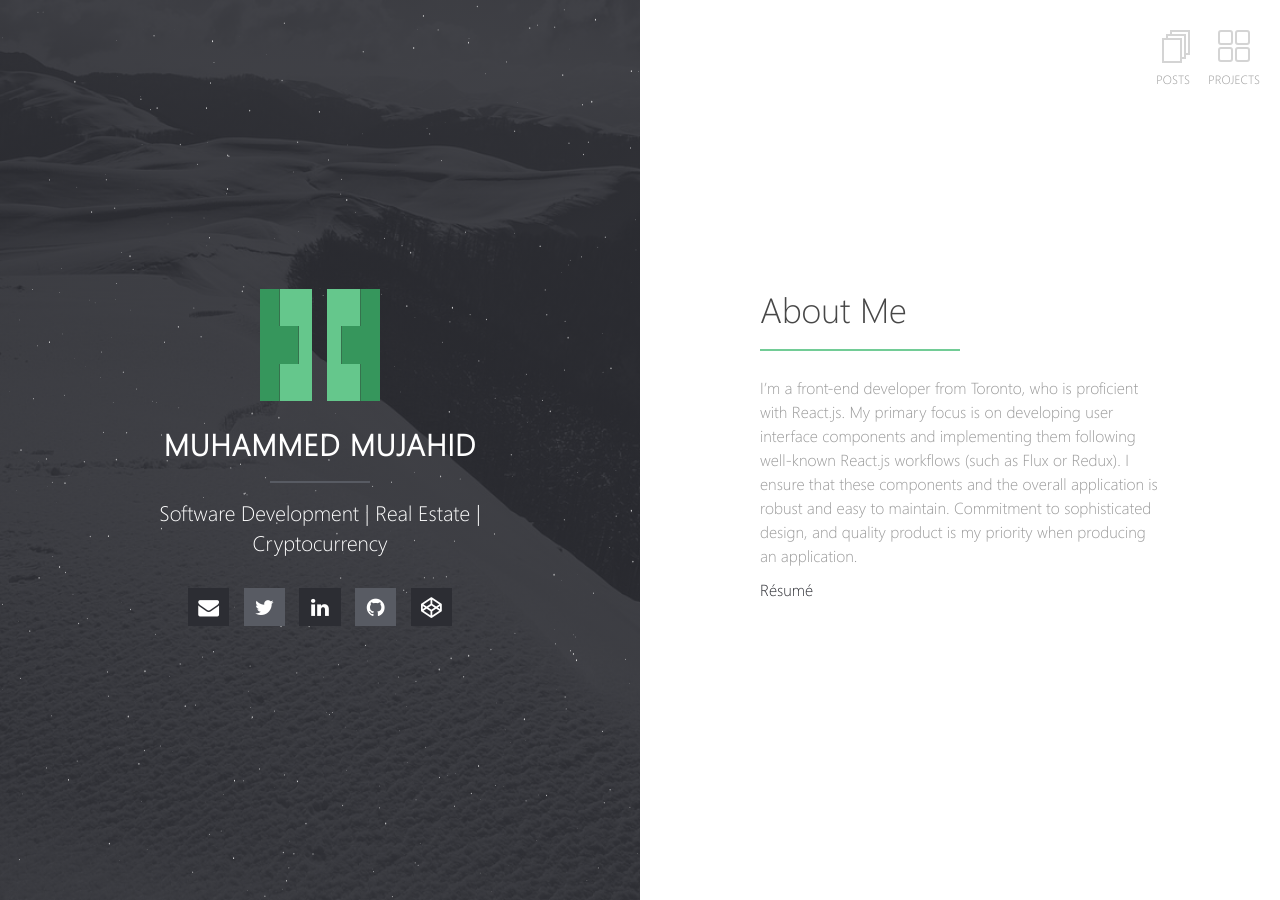
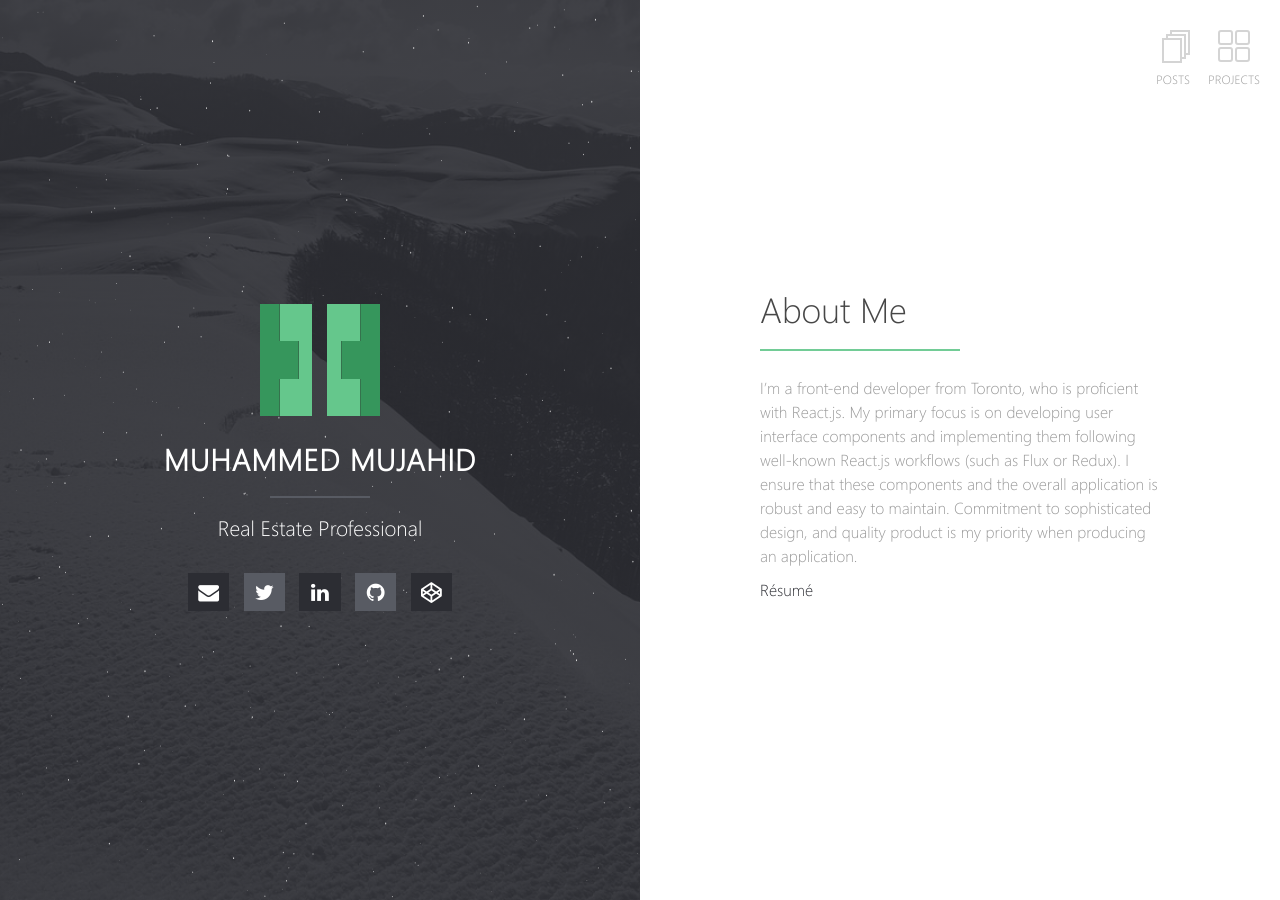
Before and after one commit to MuhammedMujahid/jekyll, a Jekyll site: the page built from index.md, in a window 1280 px wide. Built offline with Jekyll 4.4.1, drawn with Linux system fonts in a browser that asks for light colours; our own code applies the rules of GitHub Pages for plain Markdown files.

Commit message:
Update _config.yml

```diff
--- a/_config.yml
+++ b/_config.yml
@@ -1,6 +1,6 @@
 # Site
 title: Muhammed Mujahid
-description: Software Development | Real Estate | Cryptocurrency
+description: Real Estate Professional
 url: http://muhammedmujahid.com/
 logo: halve.png # Site logo
 locale: en_US
```
